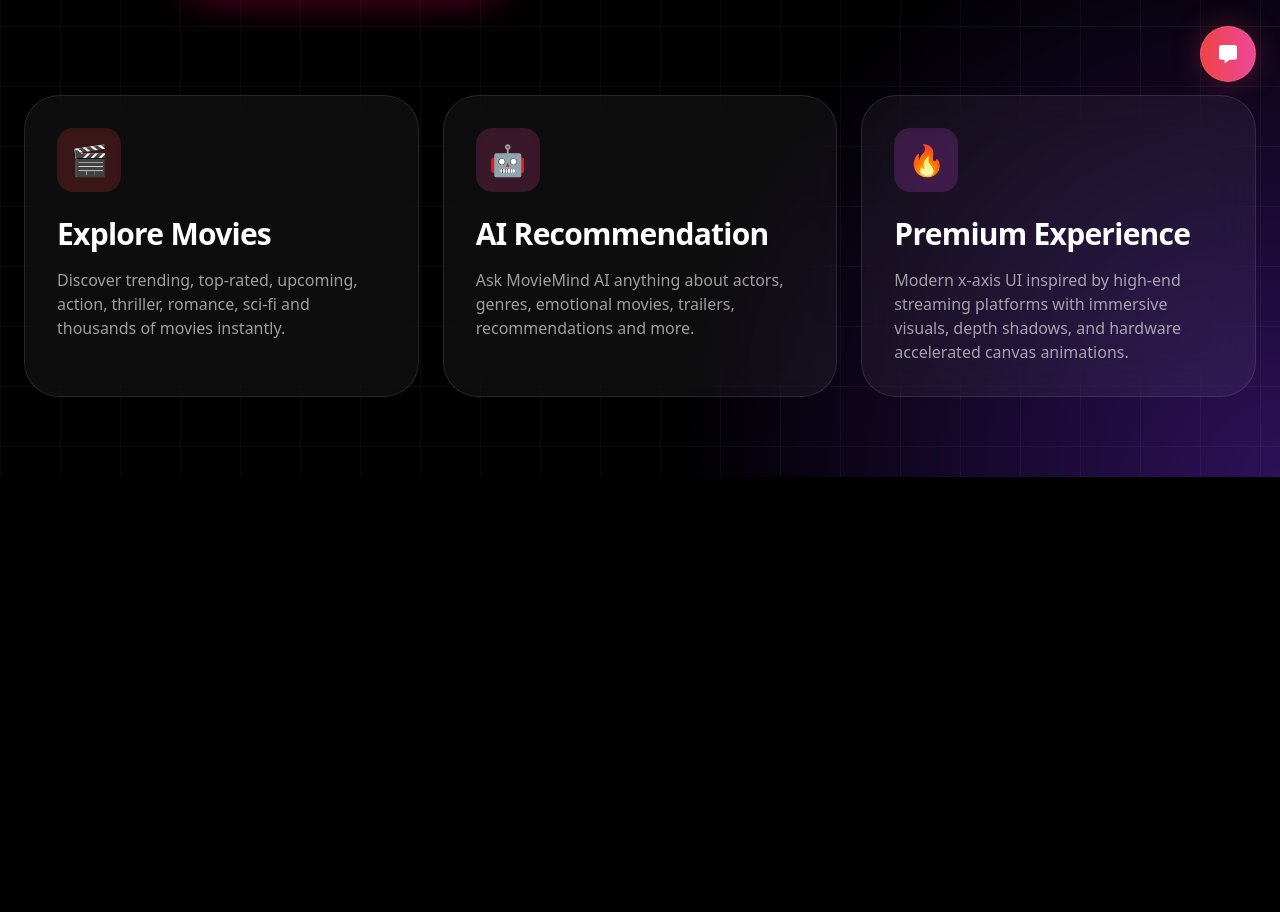
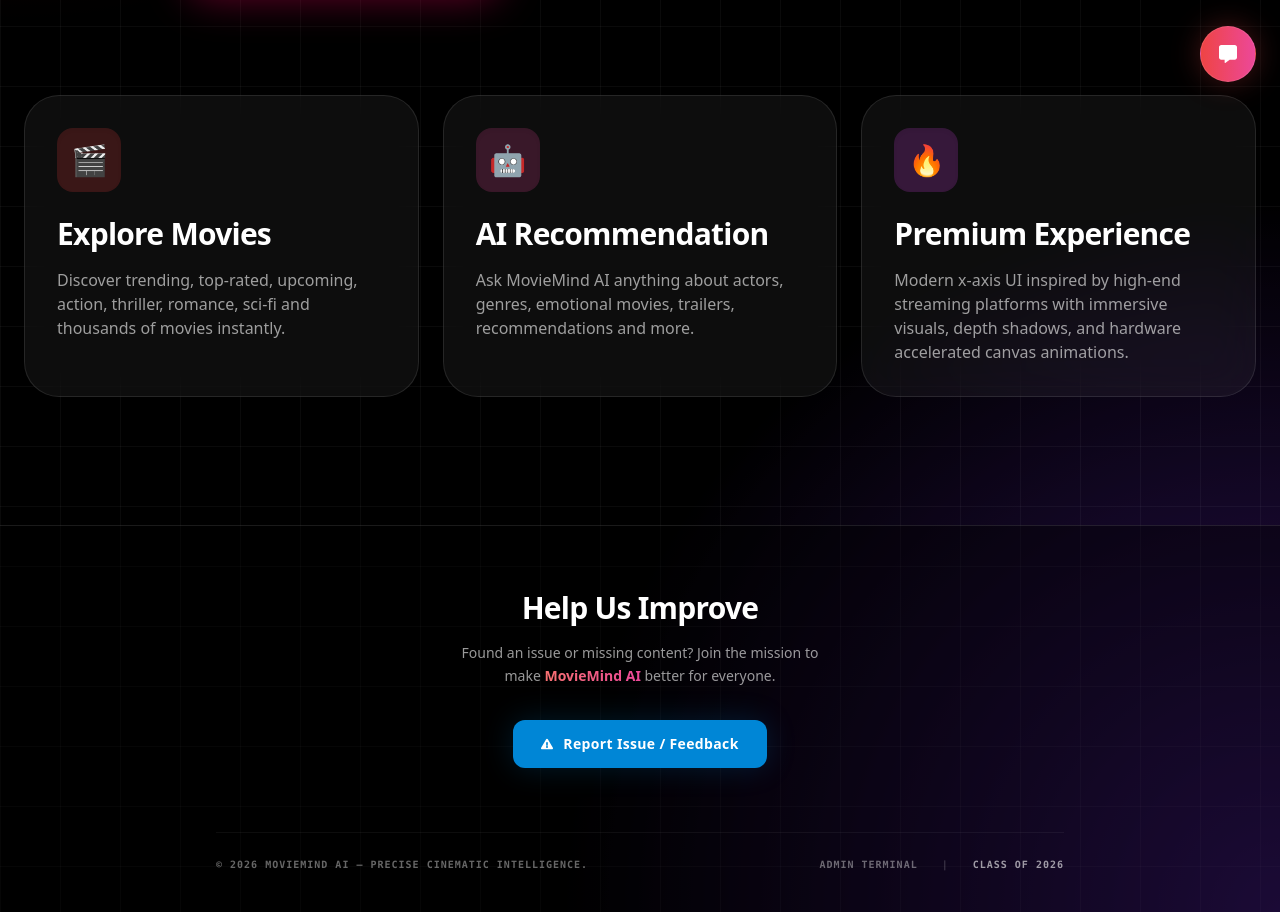
Before and after one commit to Jino31/moviemind-ai, a React (Vite) app in the folder frontend/: page / in a window 1280 px wide. Shown: the part 694-1606 px from the top of the page. Before the commit the page ends 1171 px from the top, so only its background shows below. Built offline with nearby package versions, Linux system fonts and the light colour scheme; no server answers.

Commit message:
feat: integrated premium responsive feedback footer to the home page base layout

```diff
--- a/frontend/src/components/Footer.jsx
+++ b/frontend/src/components/Footer.jsx
@@ -0,0 +1,49 @@
+// frontend/src/components/Footer.jsx
+
+import { FaExclamationTriangle } from "react-icons/fa";
+
+export default function Footer() {
+  const handleFeedbackRedirect = () => {
+    window.open("https://forms.google.com", "_blank");
+  };
+
+  return (
+    <footer className="w-full bg-black/40 border-t border-white/10 pt-16 pb-10 mt-20 relative z-20 select-none">
+      <div className="max-w-4xl mx-auto px-6 flex flex-col items-center text-center">
+
+        {/* Central Identification Content Tracker */}
+        <div className="space-y-4 max-w-xl">
+          <h3 className="text-2xl font-black tracking-tight text-white md:text-3xl">
+            Help Us Improve
+          </h3>
+          <p className="text-white/60 text-sm leading-relaxed font-medium">
+            Found an issue or missing content? Join the mission to <br className="hidden sm:inline" />
+            make <span className="bg-gradient-to-r from-red-400 to-pink-500 bg-clip-text text-transparent font-bold">MovieMind AI</span> better for everyone.
+          </p>
+        </div>
+
+        {/* Premium Action Blue Button Node */}
+        <button
+          onClick={handleFeedbackRedirect}
+          className="mt-8 px-7 py-3.5 rounded-xl bg-[#0086d6] hover:bg-[#0095f0] text-white font-bold text-sm tracking-wide flex items-center gap-2.5 transition-all shadow-[0_0_30px_rgba(0,134,214,0.2)] hover:shadow-[0_0_40px_rgba(0,134,214,0.4)] hover:scale-[1.03] active:scale-95 cursor-pointer"
+        >
+          <FaExclamationTriangle className="text-xs" />
+          <span>Report Issue / Feedback</span>
+        </button>
+
+        {/* Base Copyright Meta Row Grid */}
+        <div className="w-full mt-16 pt-6 border-t border-white/5 flex flex-col sm:flex-row items-center justify-between text-[10px] font-mono font-bold tracking-widest text-white/40 gap-4">
+          <p className="uppercase">
+            © {new Date().getFullYear()} MOVIEMIND AI – PRECISE CINEMATIC INTELLIGENCE.
+          </p>
+          <div className="flex items-center gap-6">
+            <span className="hover:text-white/80 transition-colors cursor-pointer uppercase">ADMIN TERMINAL</span>
+            <span className="text-white/20">|</span>
+            <span className="uppercase text-white/60">CLASS OF 2026</span>
+          </div>
+        </div>
+
+      </div>
+    </footer>
+  );
+}
--- a/frontend/src/pages/Home.jsx
+++ b/frontend/src/pages/Home.jsx
@@ -4,6 +4,7 @@
 import { auth } from "../firebase";
 import { useEffect, useState, useRef } from "react";
 import { onAuthStateChanged, signOut } from "firebase/auth";
+import Footer from "../components/Footer"; // 📥 Imported the brand-new bottom element link tag container node
 
 function Home() {
   const navigate = useNavigate();
@@ -36,12 +37,14 @@
   }, []);
 
   return (
-    <div className="min-h-screen bg-black text-white overflow-hidden font-sans">
+    /* 🔓 FIXED: Changed overflow-hidden to overflow-y-auto to allow scrolling down to the footer section seamlessly */
+    <div className="min-h-screen bg-black text-white overflow-y-auto font-sans relative">
       {/* PREMIUM BACKDROP GRAPHIC ARRAYS */}
-      <div className="absolute inset-0 bg-[radial-gradient(circle_at_top_left,#7f1d1d,transparent_35%),radial-gradient(circle_at_bottom_right,#4c1d95,transparent_35%)] opacity-60"></div>
-      <div className="absolute inset-0 bg-[linear-gradient(rgba(255,255,255,0.04)_1px,transparent_1px),linear-gradient(90deg,rgba(255,255,255,0.04)_1px,transparent_1px)] bg-[size:60px_60px]"></div>
+      <div className="absolute inset-0 bg-[radial-gradient(circle_at_top_left,#7f1d1d,transparent_35%),radial-gradient(circle_at_bottom_right,#4c1d95,transparent_35%)] opacity-60 pointer-events-none"></div>
+      <div className="absolute inset-0 bg-[linear-gradient(rgba(255,255,255,0.04)_1px,transparent_1px),linear-gradient(90deg,rgba(255,255,255,0.04)_1px,transparent_1px)] bg-[size:60px_60px] pointer-events-none"></div>
 
-      <div className="relative z-10">
+      <div className="relative z-10 flex flex-col min-h-screen justify-between">
+        <div>
           {/* NAVBAR */}
           <div className="flex flex-col md:flex-row items-start md:items-center justify-between px-4 md:px-10 py-5 md:py-8 border-b border-white/10 gap-4">
             <div>
@@ -166,7 +169,6 @@
                 ▶ Explore Movies Trailers
               </button>
 
-            {/* ── NEW VISION COMPONENT REVERSE SEARCH ENTRY LINK TRIGGER ── */}
               <button
                 onClick={() => navigate("/find-your-movie")}
                 className="w-full sm:w-auto px-8 md:px-10 py-4 md:py-5 rounded-3xl border border-white/10 bg-white/5 hover:bg-white/10 hover:scale-105 active:scale-98 transition-all text-lg font-bold backdrop-blur-xl text-white cursor-pointer"
@@ -184,7 +186,7 @@
           </section>
 
           {/* CORE PLATFORM FEATURES EXPLANATION BLOCKS */}
-        <section className="max-w-7xl mx-auto px-4 md:px-6 pb-20">
+          <section className="max-w-7xl mx-auto px-4 md:px-6 pb-12">
             <div className="grid grid-cols-1 md:grid-cols-3 gap-6">
               {/* FEATURE BLOCK A */}
               <div className="rounded-[35px] border border-white/10 bg-white/5 backdrop-blur-xl p-8 hover:scale-[1.02] transition duration-300">
@@ -230,6 +232,10 @@
             </div>
           </section>
         </div>
+
+        {/* ── 📥 THE PREMIUM INTERACTIVE FOOTER MOUNT ── */}
+        <Footer />
+      </div>
     </div>
   );
 }
```
Lines whose indentation alone changed are shown as unchanged.
